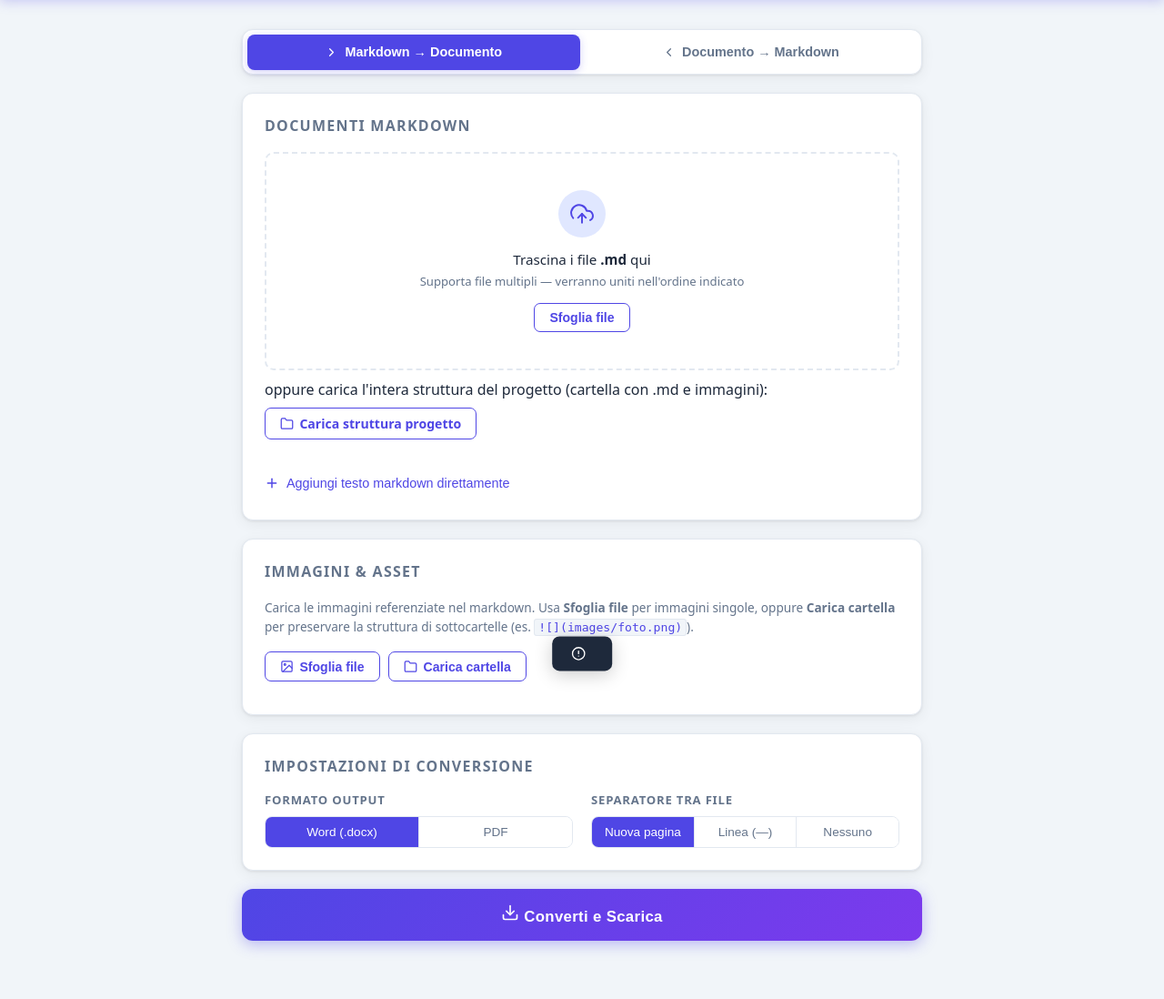
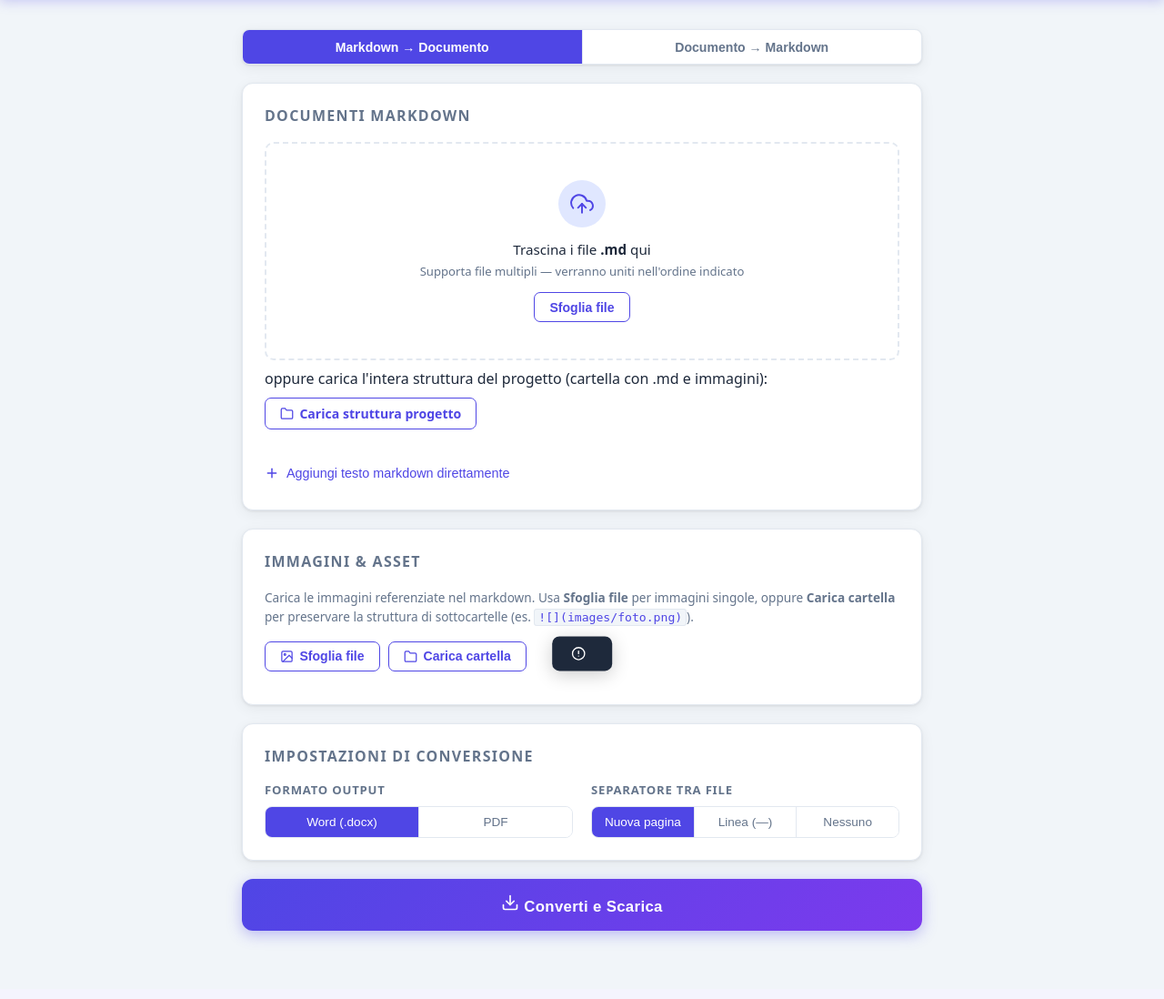
Before and after one commit to canada87/MDtoBeauty, a FastAPI app: page / in a window 1280 px wide. Shown: the part 125-1223 px from the top of the page at 91% size. After the commit the page ends 1160 px from the top, so only its background shows below. Run offline with FastAPI, Linux system fonts and the light colour scheme; some libraries are stand-ins or nearby versions.

Commit message:
Refactor mode toggle buttons: simplify markup and enhance styling for better usability

```diff
--- a/static/style.css
+++ b/static/style.css
@@ -494,40 +494,30 @@ textarea:focus {
 /* ── Mode Toggle (forward / reverse) ── */
 .mode-toggle {
   display: flex;
+  border: 1px solid var(--border);
+  border-radius: 8px;
+  overflow: hidden;
   background: var(--surface);
-  border: 1px solid var(--border);
-  border-radius: var(--radius);
-  padding: .3rem;
-  gap: .3rem;
   box-shadow: var(--shadow);
 }
 
 .mode-btn {
   flex: 1;
-  padding: .7rem 1rem;
+  padding: .65rem 1rem;
   background: transparent;
   border: none;
-  border-radius: 8px;
+  border-right: 1px solid var(--border);
   cursor: pointer;
-  font-size: .9rem;
+  font-size: .88rem;
   font-weight: 600;
   color: var(--muted);
-  display: inline-flex;
-  align-items: center;
-  justify-content: center;
-  gap: .45rem;
+  text-align: center;
   transition: background var(--transition), color var(--transition);
 }
 
-.mode-btn:hover { color: var(--text); }
-
-.mode-btn.active {
-  background: var(--primary);
-  color: #fff;
-  box-shadow: 0 2px 8px rgba(79,70,229,.25);
-}
-
-.mode-btn svg { width: 15px; height: 15px; }
+.mode-btn:last-child { border-right: none; }
+.mode-btn:hover { background: #f1f5f9; color: var(--text); }
+.mode-btn.active { background: var(--primary); color: #fff; }
 
 #forward-mode,
 #reverse-mode {
--- a/templates/index.html
+++ b/templates/index.html
@@ -25,14 +25,8 @@
 
   <!-- ── Mode Toggle (forward / reverse) ── -->
   <div class="mode-toggle" role="group" aria-label="Direzione conversione">
-    <button class="mode-btn active" data-mode="forward" type="button">
-      <svg viewBox="0 0 24 24" fill="none" stroke="currentColor" stroke-width="2" stroke-linecap="round" stroke-linejoin="round" aria-hidden="true"><polyline points="9 18 15 12 9 6"/></svg>
-      Markdown → Documento
-    </button>
-    <button class="mode-btn" data-mode="reverse" type="button">
-      <svg viewBox="0 0 24 24" fill="none" stroke="currentColor" stroke-width="2" stroke-linecap="round" stroke-linejoin="round" aria-hidden="true"><polyline points="15 18 9 12 15 6"/></svg>
-      Documento → Markdown
-    </button>
+    <button class="mode-btn active" data-mode="forward" type="button">Markdown → Documento</button>
+    <button class="mode-btn" data-mode="reverse" type="button">Documento → Markdown</button>
   </div>
 
   <!-- ── Forward mode (MD → DOCX/PDF) ── -->
```
